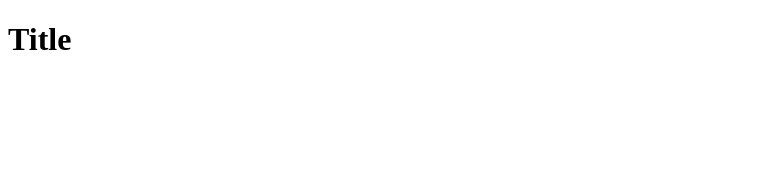
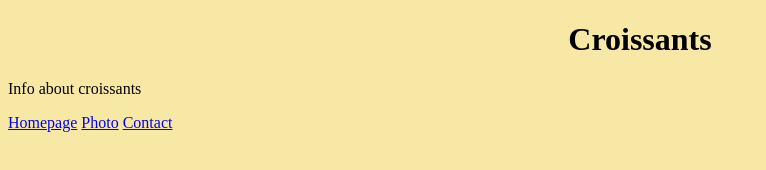
Before and after one commit to lauratindley/croissant, a plain HTML site: page index.html in a window 1280 px wide. Shown: the whole page, without its empty margins (0-766 px from the left). Drawn offline with Linux system fonts and the light colour scheme.

Commit message:
added css

```diff
--- a/index.html
+++ b/index.html
@@ -3,9 +3,14 @@
   <head>
     <meta charset="UTF-8" />
     <meta name="viewport" content="width=device-width, initial-scale=1.0" />
+    <link rel="stylesheet" href="src/styles.css" />
     <title>Homepage</title>
   </head>
   <body>
-    <h1>Title</h1>
+    <h1>Croissants</h1>
+    <p>Info about croissants</p>
+    <a href="/">Homepage</a>
+    <a href="/photo.html">Photo</a>
+    <a href="/contact.html">Contact</a>
   </body>
 </html>
--- /dev/null
+++ b/src/styles.css
@@ -0,0 +1,7 @@
+h1 {
+  text-align: center;
+}
+
+body {
+  background-color: #f8e8a6;
+}
```
Also changed, not shown: contact.html (+7 -1 lines), photo.html (+8 -1 lines).
